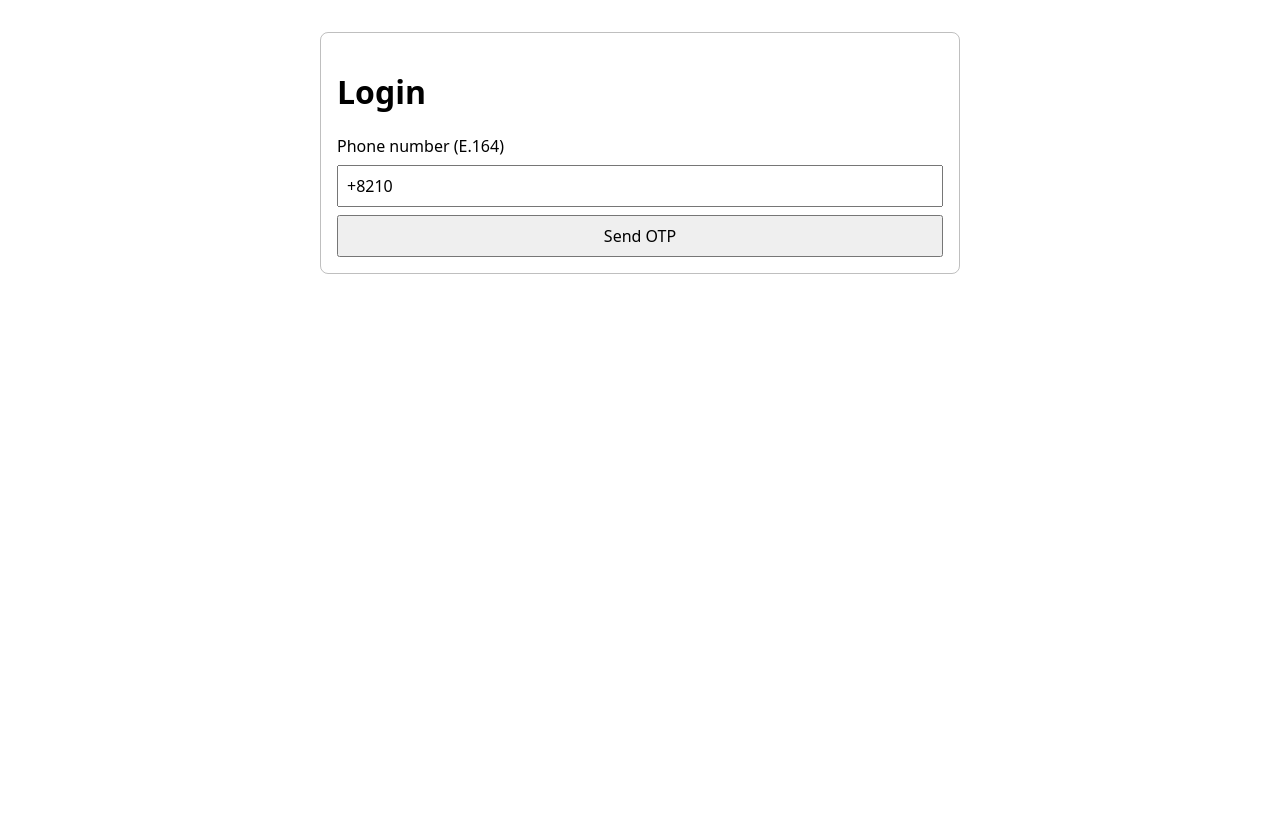
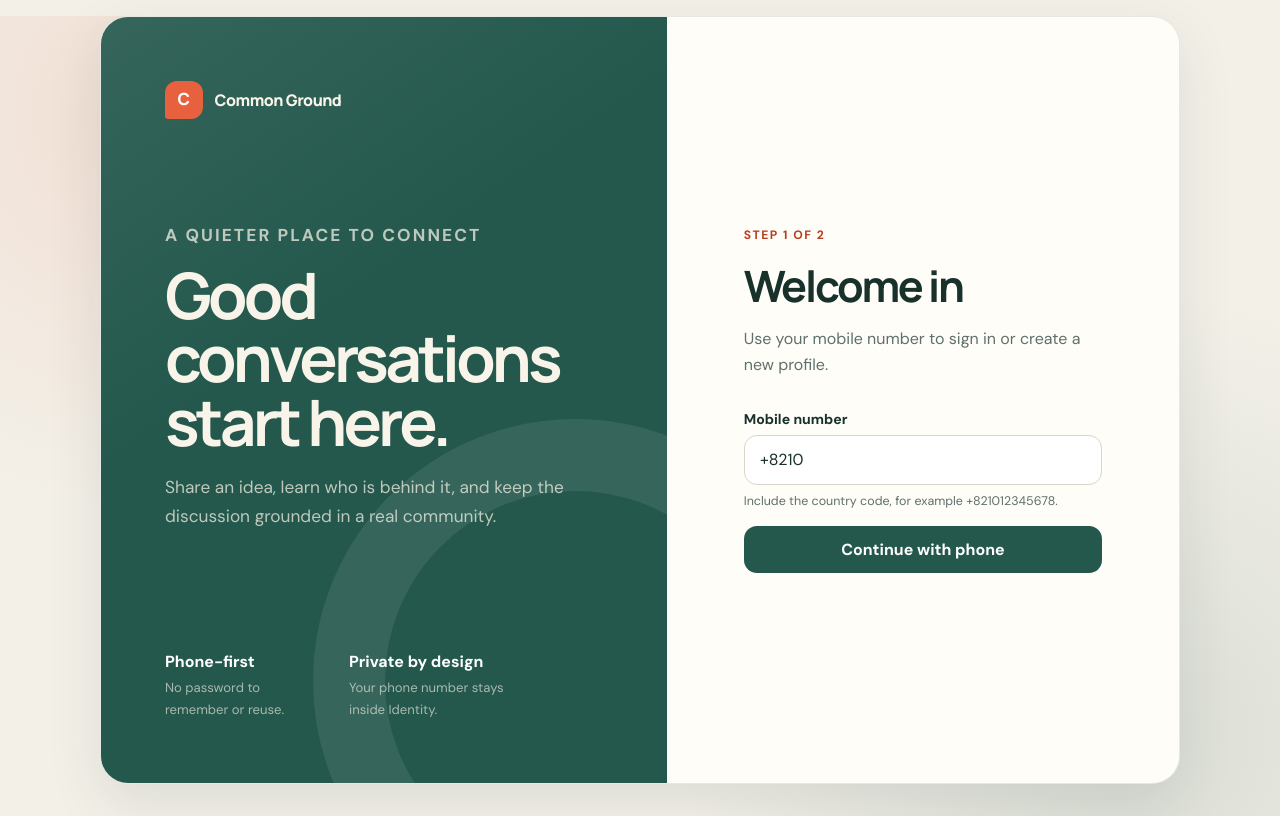
Before and after one commit to sed-int/identity-core, a React (Vite) app in the folder web/: page / in a window 1280 px wide. Built offline with nearby package versions, Linux system fonts and the light colour scheme.

Commit message:
feat(web): refresh authentication experience

```diff
--- a/web/src/index.css
+++ b/web/src/index.css
@@ -1,24 +1,180 @@
+@import url('https://fonts.googleapis.com/css2?family=DM+Sans:wght@400;500;600;700&family=Manrope:wght@600;700;800&display=swap');
+
 :root {
-  font-family: system-ui, sans-serif;
-  color-scheme: light dark;
+  font-family: 'DM Sans', system-ui, sans-serif;
+  color: #18312b;
+  background: #f3f0e8;
+  font-synthesis: none;
+  text-rendering: optimizeLegibility;
+  --ink: #18312b;
+  --ink-soft: #5f706b;
+  --canvas: #f3f0e8;
+  --surface: #fffdf8;
+  --surface-muted: #ebe8df;
+  --line: #d9d7cd;
+  --brand: #e7613f;
+  --brand-dark: #b93c20;
+  --green: #24584d;
+  --green-pale: #dce9df;
+  --danger: #b33a2a;
+  --shadow: 0 20px 55px rgba(34, 52, 47, 0.1);
 }
+
+* { box-sizing: border-box; }
 body {
   margin: 0;
+  min-width: 320px;
+  min-height: 100vh;
+  background:
+    radial-gradient(circle at 12% 12%, rgba(231, 97, 63, 0.12), transparent 25rem),
+    radial-gradient(circle at 88% 90%, rgba(36, 88, 77, 0.12), transparent 28rem),
+    var(--canvas);
+}
+button, input, textarea { font: inherit; }
+button, a { -webkit-tap-highlight-color: transparent; }
+button { cursor: pointer; }
+button:disabled { cursor: wait; opacity: 0.58; }
+h1, h2, h3, p { margin-top: 0; }
+h1, h2, h3, .brand-name { font-family: 'Manrope', system-ui, sans-serif; }
+
+.auth-shell {
+  width: min(1080px, calc(100% - 2rem));
+  min-height: calc(100vh - 2rem);
+  margin: 1rem auto;
+  display: grid;
+  grid-template-columns: minmax(0, 1.05fr) minmax(360px, 0.95fr);
+  overflow: hidden;
+  border: 1px solid rgba(24, 49, 43, 0.1);
+  border-radius: 28px;
+  background: var(--surface);
+  box-shadow: var(--shadow);
+}
+.auth-story {
+  min-height: 650px;
+  padding: clamp(2rem, 5vw, 4.5rem);
   display: flex;
+  flex-direction: column;
+  justify-content: space-between;
+  color: #f9f4e9;
+  background: linear-gradient(145deg, rgba(255,255,255,0.08), transparent 40%), var(--green);
+  position: relative;
+  overflow: hidden;
+}
+.auth-story::after {
+  content: '';
+  position: absolute;
+  width: 380px;
+  height: 380px;
+  right: -170px;
+  bottom: -160px;
+  border: 72px solid rgba(255, 253, 248, 0.08);
+  border-radius: 50%;
+}
+.brand-lockup { display: flex; align-items: center; gap: 0.75rem; position: relative; z-index: 1; }
+.brand-mark {
+  width: 2.35rem;
+  height: 2.35rem;
+  display: grid;
+  place-items: center;
+  border-radius: 12px 12px 12px 3px;
+  color: white;
+  background: var(--brand);
+  font: 800 1.05rem/1 'Manrope', sans-serif;
+}
+.brand-name { font-weight: 800; letter-spacing: -0.03em; }
+.auth-story-copy { max-width: 29rem; position: relative; z-index: 1; }
+.auth-story h1 {
+  margin-bottom: 1.25rem;
+  font-size: clamp(2.5rem, 5vw, 4.6rem);
+  line-height: 0.99;
+  letter-spacing: -0.06em;
+}
+.auth-story p { color: rgba(249, 244, 233, 0.72); font-size: 1.08rem; line-height: 1.7; }
+.auth-proof { display: flex; gap: 1.5rem; position: relative; z-index: 1; }
+.auth-proof-item { max-width: 10rem; }
+.auth-proof-item strong { display: block; margin-bottom: 0.25rem; color: #fff; }
+.auth-proof-item span { color: rgba(249, 244, 233, 0.62); font-size: 0.82rem; line-height: 1.4; }
+
+.auth-panel { padding: clamp(2rem, 6vw, 5rem); display: flex; align-items: center; }
+.auth-form-wrap { width: 100%; max-width: 25rem; margin: auto; }
+.eyebrow {
+  margin-bottom: 0.8rem;
+  color: var(--brand-dark);
+  font-size: 0.76rem;
+  font-weight: 700;
+  letter-spacing: 0.12em;
+  text-transform: uppercase;
+}
+.auth-form-wrap h2 { margin-bottom: 0.7rem; font-size: clamp(2rem, 4vw, 2.7rem); letter-spacing: -0.05em; }
+.form-intro { margin-bottom: 2rem; color: var(--ink-soft); line-height: 1.6; }
+form { display: flex; flex-direction: column; gap: 1rem; }
+.field { display: flex; flex-direction: column; gap: 0.45rem; }
+.field label { font-size: 0.88rem; font-weight: 700; }
+.field-hint { color: var(--ink-soft); font-size: 0.78rem; line-height: 1.45; }
+input, textarea {
+  width: 100%;
+  border: 1px solid var(--line);
+  border-radius: 13px;
+  padding: 0.85rem 0.95rem;
+  color: var(--ink);
+  background: #fff;
+  outline: none;
+  transition: border-color 150ms ease, box-shadow 150ms ease;
+}
+input:focus, textarea:focus { border-color: var(--green); box-shadow: 0 0 0 4px rgba(36, 88, 77, 0.11); }
+.button {
+  min-height: 2.9rem;
+  border: 1px solid transparent;
+  border-radius: 13px;
+  padding: 0.72rem 1rem;
+  display: inline-flex;
+  align-items: center;
   justify-content: center;
-  padding: 2rem 1rem;
+  gap: 0.5rem;
+  font-weight: 700;
+  transition: transform 150ms ease, background 150ms ease, border-color 150ms ease;
 }
-#root { width: 100%; max-width: 40rem; }
+.button:not(:disabled):active { transform: translateY(1px); }
+.button-primary { color: white; background: var(--green); }
+.button-primary:hover:not(:disabled) { background: #173f36; }
+.button-secondary { color: var(--ink); border-color: var(--line); background: var(--surface); }
+.button-secondary:hover:not(:disabled) { border-color: #aeb8b4; background: #fff; }
+.button-ghost { min-height: auto; padding: 0.35rem 0.5rem; color: var(--green); background: transparent; }
+.button-danger { color: #fff; background: var(--danger); }
+.button-row { display: flex; gap: 0.65rem; }
+.button-row .button { flex: 1; }
+.alert {
+  margin: 0;
+  border: 1px solid rgba(179, 58, 42, 0.22);
+  border-radius: 11px;
+  padding: 0.75rem 0.85rem;
+  color: #8f2d20;
+  background: #fff0ec;
+  font-size: 0.87rem;
+  line-height: 1.45;
+}
+.error { color: var(--danger); }
+
+#root { min-height: 100vh; }
 .card {
-  border: 1px solid color-mix(in srgb, currentColor 25%, transparent);
-  border-radius: 8px;
-  padding: 1rem;
+  border: 1px solid var(--line);
+  border-radius: 18px;
+  padding: 1.25rem;
   margin-bottom: 1rem;
+  background: var(--surface);
+  box-shadow: 0 8px 24px rgba(34, 52, 47, 0.05);
 }
-.error { color: #d33; margin: 0.5rem 0; }
-form { display: flex; flex-direction: column; gap: 0.5rem; }
-input, textarea, button { font: inherit; padding: 0.5rem; }
-button { cursor: pointer; }
-button:disabled { cursor: wait; opacity: 0.6; }
-.post-meta { font-size: 0.85rem; opacity: 0.7; }
-.row { display: flex; justify-content: space-between; align-items: center; }
+.row { display: flex; justify-content: space-between; align-items: center; gap: 1rem; }
+.post-meta { color: var(--ink-soft); font-size: 0.85rem; }
+
+@media (max-width: 760px) {
+  .auth-shell { width: 100%; min-height: 100vh; margin: 0; grid-template-columns: 1fr; border: 0; border-radius: 0; }
+  .auth-story { min-height: auto; padding: 1.25rem; }
+  .auth-story-copy { margin: 4rem 0 3rem; }
+  .auth-story h1 { font-size: clamp(2.4rem, 13vw, 3.4rem); }
+  .auth-proof { display: none; }
+  .auth-panel { padding: 2rem 1.25rem 3rem; }
+}
+@media (prefers-reduced-motion: reduce) {
+  *, *::before, *::after { scroll-behavior: auto !important; transition-duration: 0.01ms !important; }
+}
--- a/web/src/screens/Login.tsx
+++ b/web/src/screens/Login.tsx
@@ -67,23 +67,58 @@ export default function Login({
   }
 
   return (
-    <main className="card">
-      <h1>Login</h1>
+    <div className="auth-shell">
+      <section className="auth-story" aria-label="About Common Ground">
+        <div className="brand-lockup">
+          <span className="brand-mark">C</span>
+          <span className="brand-name">Common Ground</span>
+        </div>
+        <div className="auth-story-copy">
+          <p className="eyebrow">A quieter place to connect</p>
+          <h1>Good conversations start here.</h1>
+          <p>Share an idea, learn who is behind it, and keep the discussion grounded in a real community.</p>
+        </div>
+        <div className="auth-proof" aria-label="Authentication benefits">
+          <div className="auth-proof-item"><strong>Phone-first</strong><span>No password to remember or reuse.</span></div>
+          <div className="auth-proof-item"><strong>Private by design</strong><span>Your phone number stays inside Identity.</span></div>
+        </div>
+      </section>
+      <main className="auth-panel">
+        <div className="auth-form-wrap">
+          <p className="eyebrow">Step {stage === 'phone' ? '1' : '2'} of 2</p>
+          <h2>{stage === 'phone' ? 'Welcome in' : 'Check your code'}</h2>
+          <p className="form-intro">
+            {stage === 'phone'
+              ? 'Use your mobile number to sign in or create a new profile.'
+              : `We sent a six-digit code to ${phone}.`}
+          </p>
           {stage === 'phone' ? (
             <form onSubmit={submitPhone}>
-          <label htmlFor="phone">Phone number (E.164)</label>
-          <input id="phone" value={phone} onChange={(e) => setPhone(e.target.value)} required />
-          <button disabled={busy}>Send OTP</button>
+              <div className="field">
+                <label htmlFor="phone">Mobile number</label>
+                <input id="phone" type="tel" inputMode="tel" autoComplete="tel" value={phone}
+                  onChange={(e) => setPhone(e.target.value)} placeholder="+82 10 1234 5678" required />
+                <span className="field-hint">Include the country code, for example +821012345678.</span>
+              </div>
+              <button className="button button-primary" disabled={busy}>{busy ? 'Sending…' : 'Continue with phone'}</button>
             </form>
           ) : (
             <form onSubmit={submitCode}>
-          <label htmlFor="code">OTP code (prefilled from dev mode)</label>
-          <input id="code" value={code} onChange={(e) => setCode(e.target.value)} required />
-          <button disabled={busy}>Verify</button>
-          <button type="button" onClick={() => setStage('phone')}>Back</button>
+              <div className="field">
+                <label htmlFor="code">Verification code</label>
+                <input id="code" inputMode="numeric" autoComplete="one-time-code" value={code}
+                  onChange={(e) => setCode(e.target.value)} placeholder="000000" required autoFocus />
+                <span className="field-hint">In this demo, the development OTP is filled in automatically.</span>
+              </div>
+              <div className="button-row">
+                <button className="button button-secondary" type="button" onClick={() => setStage('phone')}>Back</button>
+                <button className="button button-primary" disabled={busy}>{busy ? 'Verifying…' : 'Verify & continue'}</button>
+              </div>
             </form>
           )}
-      {error && <p className="error">{error}</p>}
+          {error && <p className="alert" role="alert">{error}</p>}
+        </div>
       </main>
+    </div>
   )
 }
```
Lines whose indentation alone changed are shown as unchanged.
